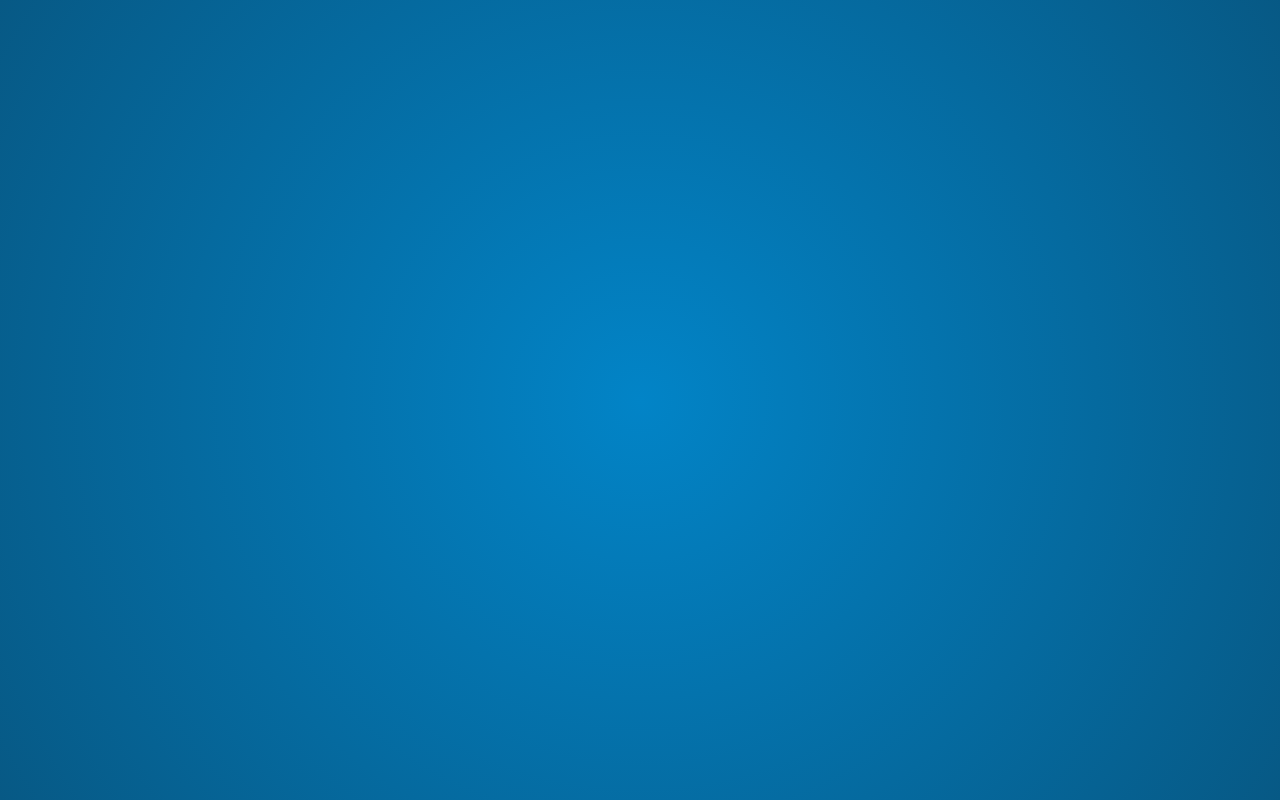
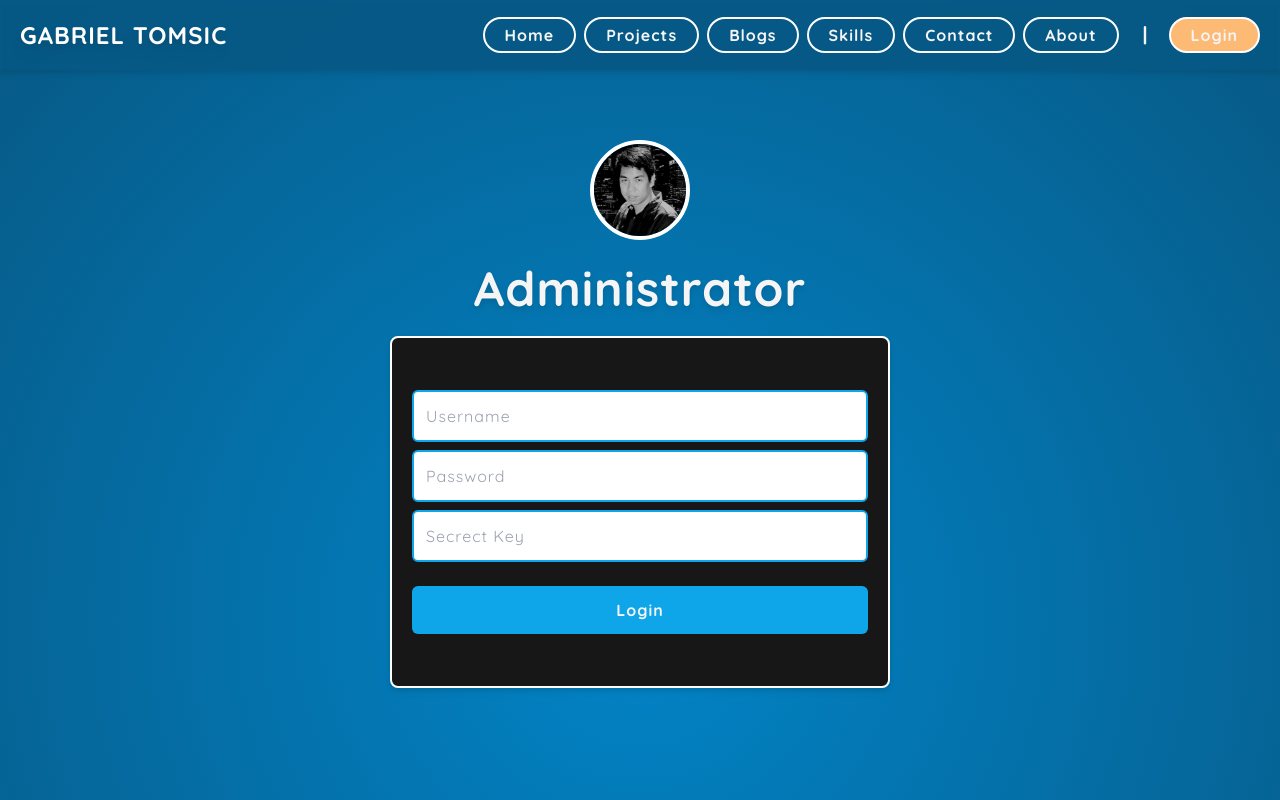
Before and after one commit to gtomsic/portfolio, a React (Create React App) app in the folder client/: page /login in a window 1280 px wide. Before the commit this address had no page. Shown: the top 800 px of the page. Built offline with nearby package versions, Linux system fonts and the light colour scheme.

Commit message:
Login front end complete

```diff
--- a/client/src/App.js
+++ b/client/src/App.js
@@ -1,5 +1,7 @@
 import React from "react";
 import { Route, Routes, useLocation } from "react-router-dom";
+import { AnimatePresence } from "framer-motion";
+
 import MainLayout from "./layout/MainLayout";
 import AboutPage from "./pages/AboutPage";
 import BlogPage from "./pages/BlogPage";
@@ -7,8 +9,8 @@ import ContactPage from "./pages/ContactPage";
 import HomePage from "./pages/HomePage";
 import ProjectsPage from "./pages/ProjectsPage";
 import SkillsPage from "./pages/SkillsPage";
-
-import { AnimatePresence } from "framer-motion";
+import Login from "./pages/Login";
+import Dashboard from "./pages/Dashboard";
 
 const App = () => {
     const location = useLocation();
@@ -22,6 +24,8 @@ const App = () => {
                     <Route path="/projects" element={<ProjectsPage />} />
                     <Route path="/skills" element={<SkillsPage />} />
                     <Route path="/blog" element={<BlogPage />} />
+                    <Route path="/login" element={<Login />} />
+                    <Route path="/dashboard" element={<Dashboard />} />
                 </Route>
             </Routes>
         </AnimatePresence>
--- a/client/src/apis/axios.js
+++ b/client/src/apis/axios.js
@@ -1,6 +1,6 @@
 import axios from "axios";
 
 export default axios.create({
-    // baseURL: "http://192.168.68.54:8000",
-    baseURL: "https://api.gabrieltomsic.com",
+    baseURL: "http://192.168.68.54:8000",
+    // baseURL: "https://api.gabrieltomsic.com",
 });
--- a/client/src/components/MobileMenu.js
+++ b/client/src/components/MobileMenu.js
@@ -61,7 +61,7 @@ const MobileMenu = ({ setMenuIsOpen }) => {
                         About
                     </button>
                 </Link>
-                <Link to="/" className="mx-4">
+                <Link to="/login" className="mx-4">
                     <button
                         onClick={() => setMenuIsOpen(false)}
                         className="py-3 lg:py-1 px-5 rounded-full border-2 border-white font-bold bg-primary hover:bg-secondary duration-300 w-full"
--- a/client/src/components/RightFeatureProject.js
+++ b/client/src/components/RightFeatureProject.js
@@ -3,14 +3,14 @@ import React from "react";
 const RightFeatureProject = ({ project }) => {
     return (
         <div className="relative min-h-[500px] md:min-h-[1000px] lg:min-h-[1300px] md:pb-[100px]">
-            <h2 className="text-3xl text-right text-primary md:text-5xl z-20 font-bold block lg:absolute drop-shadow-md w-full">
+            <h2 className="text-3xl text-left md:text-right text-primary md:text-5xl z-20 font-bold block lg:absolute drop-shadow-md w-full">
                 {project.title}
             </h2>
             <div className="w-[100%] mt-11  lg:right-0 lg:w-[50%] lg:mt-[100px] z-20 block lg:absolute md:py-8 md:px-6 md:bg-primary-dark rounded-lg md:drop-shadow-md">
                 <h3 className="text-xl md:text-3xl text-left text-gray font-bold md:text-light">
                     {project.description}
                 </h3>
-                <div className="mt-7 flex justify-end">
+                <div className="mt-7 flex justify-start md:justify-end">
                     <a
                         href={project.github}
                         target="_blank"
--- a/client/src/layout/Navbar.js
+++ b/client/src/layout/Navbar.js
@@ -75,7 +75,7 @@ const Navbar = ({ menuIsOpen, setMenuIsOpen }) => {
                 <div className="mx-5 hidden md:flex md:items-center text-xl font-bold">
                     <span>|</span>
                 </div>
-                <Link to="/">
+                <Link to="/login">
                     <button className="py-1 px-5 rounded-full border-2 border-white w-full bg-secondary hover:bg-primary duration-300 font-bold">
                         Login
                     </button>
--- a/client/src/pages/AboutPage.js
+++ b/client/src/pages/AboutPage.js
@@ -78,7 +78,7 @@ const AboutPage = () => {
                             environment.
                         </div>
 
-                        <div className="mt-7 ml-11 mb-11 flex">
+                        <div className="mt-7 ml-11 mb-40 flex">
                             <Link to="/contact">
                                 <motion.button
                                     variants={pulse}
--- /dev/null
+++ b/client/src/pages/Dashboard.js
@@ -0,0 +1,28 @@
+import React from "react";
+import { Link } from "react-router-dom";
+import { motion } from "framer-motion";
+import { container } from "../utils/animation";
+import Container from "../components/Container";
+
+const Dashboard = () => {
+    return (
+        <motion.div
+            variants={container}
+            initial="hidden"
+            animate="visible"
+            exit="exit"
+        >
+            <Container>
+                <div className="px-3">
+                    <div>
+                        <h2 className="text-3xl md:text-5xl z-20 font-bold drop-shadow-md w-full">
+                            Dashboard
+                        </h2>
+                    </div>
+                </div>
+            </Container>
+        </motion.div>
+    );
+};
+
+export default Dashboard;
--- /dev/null
+++ b/client/src/pages/Login.js
@@ -0,0 +1,66 @@
+import React from "react";
+import { Link } from "react-router-dom";
+import { motion } from "framer-motion";
+import { container } from "../utils/animation";
+import Container from "../components/Container";
+import image from "../assets/square.jpg";
+
+const Login = () => {
+    return (
+        <motion.div
+            variants={container}
+            initial="hidden"
+            animate="visible"
+            exit="exit"
+        >
+            <Container>
+                <div className="px-3 mb-[20vh]">
+                    <div className="mt-[5vh] flex flex-col items-center">
+                        <div className="w-[100px] h-[100px] rounded-full overflow-hidden border-4 border-white">
+                            <img src={image} alt="Gabriel Tomsic" />
+                        </div>
+                        <h2 className="text-3xl md:text-5xl z-20 font-bold drop-shadow-md w-full py-6 text-center">
+                            Administrator
+                        </h2>
+                        <form className="px-5 py-11 rounded-lg drop-shadow-md bg-dark border-2 border-white max-w-[500px] w-full">
+                            <div className="grid grid-cols-1 my-2">
+                                <input
+                                    required
+                                    type="text"
+                                    name="username"
+                                    placeholder="Username"
+                                    className="p-3 rounded-md outline-none border-2 text-dark border-primary"
+                                />
+                            </div>
+                            <div className="grid grid-cols-1 my-2">
+                                <input
+                                    required
+                                    type="password"
+                                    name="password"
+                                    placeholder="Password"
+                                    className="p-3 rounded-md outline-none border-2 text-dark border-primary"
+                                />
+                            </div>
+                            <div className="grid grid-cols-1 my-2">
+                                <input
+                                    required
+                                    type="password"
+                                    name="secret"
+                                    placeholder="Secrect Key"
+                                    className="p-3 rounded-md outline-none border-2 text-dark border-primary"
+                                />
+                            </div>
+                            <div className="grid grid-cols-1 my-2">
+                                <button className="p-3 mt-4 bg-primary rounded-md font-bold">
+                                    Login
+                                </button>
+                            </div>
+                        </form>
+                    </div>
+                </div>
+            </Container>
+        </motion.div>
+    );
+};
+
+export default Login;
```
Also changed, not shown: 11 other files (tests, documents, lock files or other folders).
